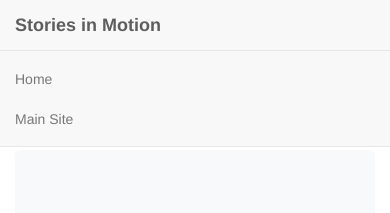
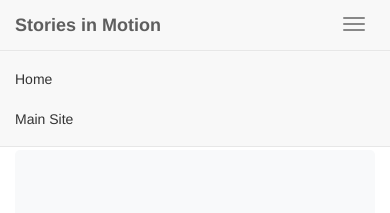
Before and after one commit to imyashvinder/imyashvinder.github.io, a Jekyll site: the page built from blog/index.html, in a window 390 px wide. Shown: the top 213 px of the page. Built offline with Jekyll 4.4.1, drawn with Linux system fonts in a browser that asks for light colours; the list of posts is cut into pages by our own code.

Commit message:
Fix navigation visibility and add mobile hamburger menu

```diff
--- a/blog/_layouts/default.html
+++ b/blog/_layouts/default.html
@@ -16,9 +16,15 @@
   <nav class="navbar navbar-default navbar-fixed-top">
     <div class="container">
       <div class="navbar-header">
+        <button type="button" class="navbar-toggle collapsed" data-toggle="collapse" data-target="#navbar-collapse">
+          <span class="sr-only">Toggle navigation</span>
+          <span class="icon-bar"></span>
+          <span class="icon-bar"></span>
+          <span class="icon-bar"></span>
+        </button>
         <a class="navbar-brand" href="{{ site.baseurl }}/">{{ site.title }}</a>
       </div>
-      <div class="navbar-collapse">
+      <div class="collapse navbar-collapse" id="navbar-collapse">
         <ul class="nav navbar-nav navbar-right">
           <li><a href="{{ site.baseurl }}/">Home</a></li>
           <li><a href="https://imyashvinder.github.io/">Main Site</a></li>
--- a/blog/assets/css/beautifuljekyll.css
+++ b/blog/assets/css/beautifuljekyll.css
@@ -8,6 +8,29 @@
 
 .navbar-brand {
   font-weight: bold;
+}
+
+/* Ensure navigation is visible */
+.navbar-collapse {
+  display: block !important;
+}
+
+.navbar-nav > li > a {
+  color: #333 !important;
+  font-weight: 500;
+}
+
+.navbar-nav > li > a:hover {
+  color: #007acc !important;
+  background-color: transparent !important;
+}
+
+.navbar-toggle {
+  border: none;
+}
+
+.navbar-toggle .icon-bar {
+  background-color: #333;
 }
 
 .blog-header {
```
